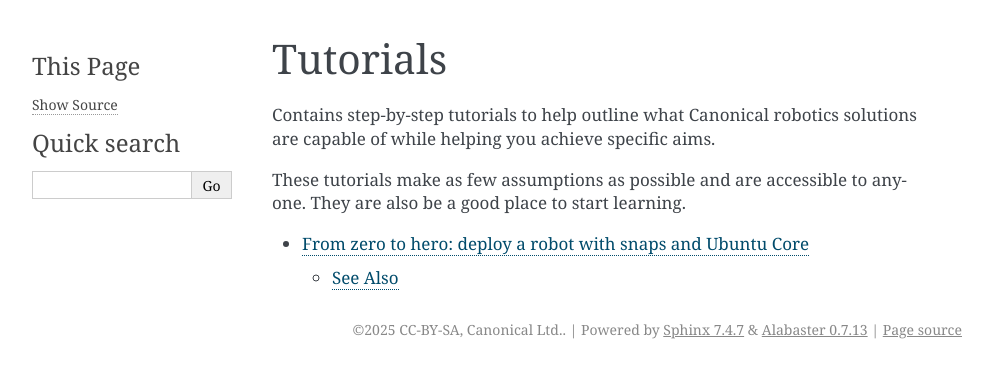
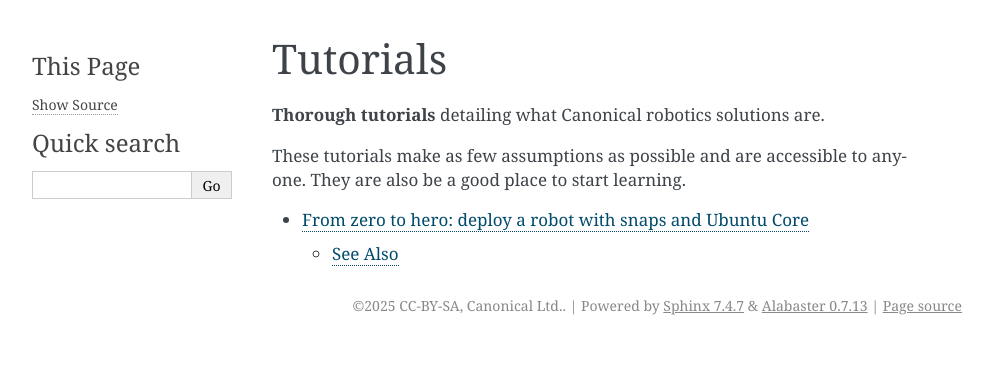
Before and after one commit to canonical/robotics_documentation, a Sphinx documentation site: the page built from docs/tutorials.rst, in a window 1280 px wide. Shown: the top 378 px of the page, without its empty margins (148-1141 px from the left). Built offline with Sphinx 7.4.7, drawn with Linux system fonts in a browser that asks for light colours; pages that are not in the unit, such as notebooks, are missing from menus.

Commit message:
re-work tuto intro

```diff
--- a/docs/tutorials.rst
+++ b/docs/tutorials.rst
@@ -1,8 +1,7 @@
 Tutorials
 ==================
 
-Contains step-by-step tutorials to help outline what Canonical robotics solutions
-are capable of while helping you achieve specific aims.
+**Thorough tutorials** detailing what Canonical robotics solutions are.
 
 These tutorials make as few assumptions as possible and are accessible to anyone.
 They are also be a good place to start learning.
```
